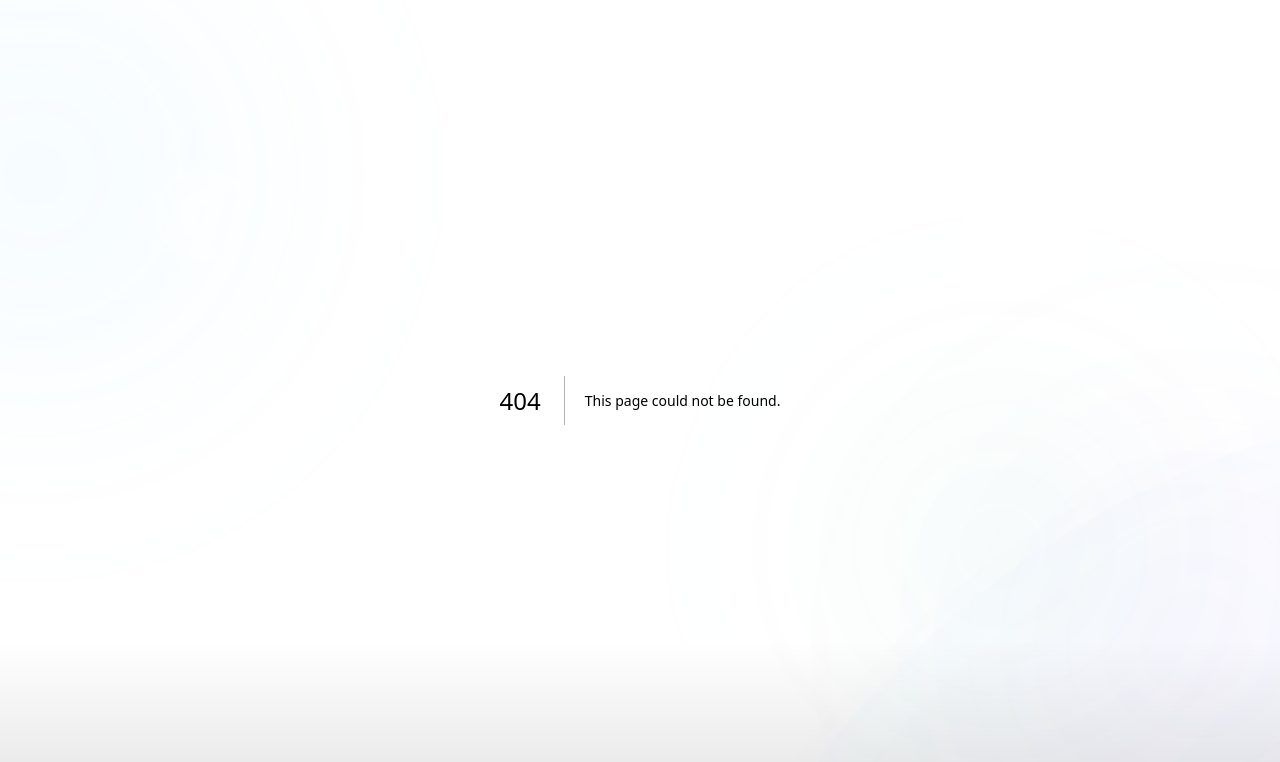
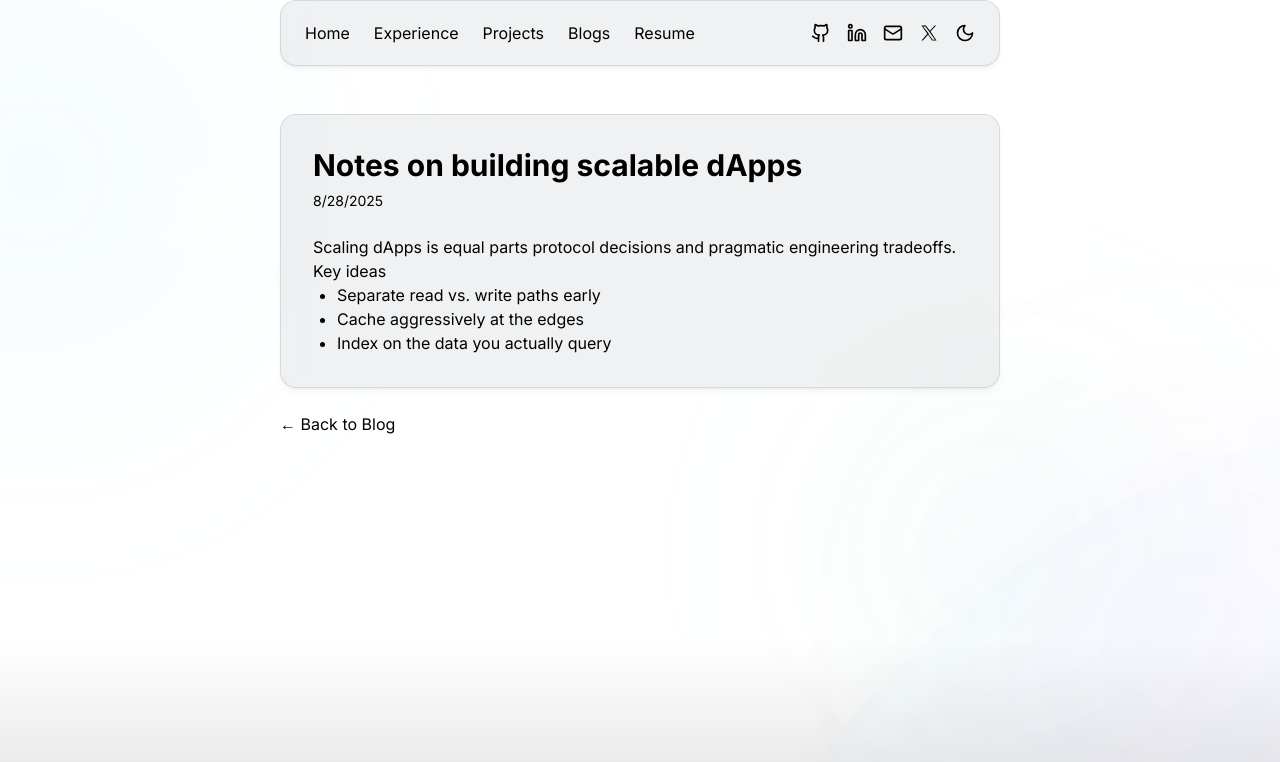
Before and after one commit to gks2022004/gauravKumar, a Next.js app: page /blog/notes-on-building-scalable-dapps in a window 1280 px wide. Before the commit this address had no page. Shown: the top 762 px of the page. Built offline with nearby package versions, Linux system fonts and the light colour scheme.

Commit message:
blog added

```diff
--- /dev/null
+++ b/app/blog/[slug]/page.tsx
@@ -0,0 +1,63 @@
+import { notFound } from "next/navigation";
+import Link from "next/link";
+import { Header } from "@/components/header";
+import { GlassCard, MousePositionEffect } from "@/components/ui/glass-card";
+import { getAllSlugs, getPostBySlug } from "@/lib/posts";
+
+export async function generateStaticParams() {
+  const slugs = getAllSlugs();
+  return slugs.map((slug) => ({ slug }));
+}
+
+export function generateMetadata({ params }: { params: { slug: string } }) {
+  const post = getPostBySlug(params.slug);
+  if (!post) return { title: "Post not found" };
+  return {
+    title: post.title,
+    description: post.excerpt,
+  };
+}
+
+export default function BlogPostPage({ params }: { params: { slug: string } }) {
+  const post = getPostBySlug(params.slug);
+  if (!post) return notFound();
+
+  return (
+    <main className="relative">
+      <MousePositionEffect />
+      <div className="max-w-3xl mx-auto px-6">
+        <Header />
+        <article className="mt-12 space-y-6">
+          <GlassCard className="p-8">
+            <h1 className="text-3xl font-bold text-foreground mb-2">{post.title}</h1>
+            <p className="text-sm text-foreground/60 mb-6">{new Date(post.date).toLocaleDateString()}</p>
+            <div className="prose prose-slate dark:prose-invert max-w-none">
+              {post.content.map((block, i) => {
+                if ("items" in block) {
+                  return (
+                    <ul key={i} className="list-disc pl-6">
+                      {block.items.map((it, idx) => (
+                        <li key={idx}>{it}</li>
+                      ))}
+                    </ul>
+                  );
+                }
+                switch (block.type) {
+                  case "h2":
+                    return <h2 key={i}>{block.text}</h2>;
+                  case "p":
+                    return <p key={i}>{block.text}</p>;
+                  default:
+                    return <p key={i}>{(block as any).text}</p>;
+                }
+              })}
+            </div>
+          </GlassCard>
+          <div>
+            <Link href="/blog" className="text-primary">← Back to Blog</Link>
+          </div>
+        </article>
+      </div>
+    </main>
+  );
+}
--- /dev/null
+++ b/app/blog/page.tsx
@@ -0,0 +1,28 @@
+import Link from "next/link";
+import { Header } from "@/components/header";
+import { GlassCard, MousePositionEffect } from "@/components/ui/glass-card";
+import { getPosts } from "@/lib/posts";
+
+export default function BlogPage() {
+  const posts = getPosts();
+  return (
+    <main className="relative">
+      <MousePositionEffect />
+      <div className="max-w-4xl mx-auto px-6">
+        <Header />
+        <section id="blog" className="mt-12 space-y-6">
+          <h1 className="text-3xl font-bold text-foreground">Blog</h1>
+          {posts.map((post) => (
+            <Link key={post.slug} href={`/blog/${post.slug}`}>
+              <GlassCard className="p-6 hover:scale-[1.01] transition-transform">
+                <h2 className="text-xl font-semibold text-foreground mb-1">{post.title}</h2>
+                <p className="text-sm text-foreground/60 mb-2">{new Date(post.date).toLocaleDateString()}</p>
+                <p className="text-foreground/80">{post.excerpt}</p>
+              </GlassCard>
+            </Link>
+          ))}
+        </section>
+      </div>
+    </main>
+  );
+}
--- a/app/layout.tsx
+++ b/app/layout.tsx
@@ -3,6 +3,7 @@ import type { Metadata } from "next";
 import { Inter } from "next/font/google";
 import { cn } from "@/lib/utils";
 import ThemedBackground from "@/components/themed-background";
+import { ScrollToHash } from "@/components/scroll-to-hash";
 
 const inter = Inter({ subsets: ["latin"] });
 
@@ -34,7 +35,7 @@ export default function RootLayout({
 }) {
   return (
   <html lang="en" suppressHydrationWarning>
-      <body className={cn(inter.className, "min-h-dvh antialiased bg-background text-foreground")}>
+  <body className={cn(inter.className, "min-h-dvh antialiased bg-background text-foreground")}>
         <script
           dangerouslySetInnerHTML={{
       __html: `(() => { try { const t = localStorage.getItem('theme'); if (t === 'dark') document.documentElement.classList.add('dark'); else document.documentElement.classList.remove('dark'); } catch {} })();`,
@@ -58,6 +59,7 @@ export default function RootLayout({
           }}
         />
   <ThemedBackground />
+  <ScrollToHash />
         {children}
       </body>
     </html>
--- a/components/header.tsx
+++ b/components/header.tsx
@@ -1,5 +1,6 @@
 "use client";
 import { useState } from "react";
+import Link from "next/link";
 import { Github, Linkedin, Mail } from "lucide-react";
 import { ThemeToggle } from "@/components/theme-toggle";
 
@@ -15,9 +16,10 @@ export function Header() {
           <svg className="w-5 h-5" viewBox="0 0 24 24" fill="currentColor"><path d="M3 6h18v2H3zM3 11h18v2H3zM3 16h18v2H3z"/></svg>
         </button>
         <nav className="hidden sm:flex items-center gap-6 text-foreground/80">
-          <a href="#about" className="nav-link hover:text-foreground">Home</a>
-          <a href="#experience" className="nav-link hover:text-foreground">Experience</a>
-          <a href="#projects" className="nav-link hover:text-foreground">Projects</a>
+          <Link href="/#about" className="nav-link hover:text-foreground">Home</Link>
+          <Link href="/#experience" className="nav-link hover:text-foreground">Experience</Link>
+          <Link href="/#projects" className="nav-link hover:text-foreground">Projects</Link>
+          <Link href="/blog" className="nav-link hover:text-foreground">Blogs</Link>
           <a href="https://drive.google.com/file/d/1Oz9JSSryflSq-QVwIASETTawW85bLgrx/view?usp=drivesdk/" target="_blank" rel="noreferrer" className="hover:text-foreground">Resume</a>
         </nav>
         <div className="flex items-center gap-4 text-foreground/80">
@@ -35,9 +37,10 @@ export function Header() {
       {open && (
   <div className="sm:hidden mt-3 border rounded-xl p-4 supports-[backdrop-filter]:backdrop-blur-md bg-white/20 dark:bg-black/25 border-white/20 dark:border-white/10 text-white dark:text-foreground">
           <div className="grid gap-2">
-            <a href="#about" className="nav-link">Home</a>
-            <a href="#experience" className="nav-link">Experience</a>
-            <a href="#projects" className="nav-link">Projects</a>
+            <Link href="/#about" className="nav-link">Home</Link>
+            <Link href="/#experience" className="nav-link">Experience</Link>
+            <Link href="/#projects" className="nav-link">Projects</Link>
+            <Link href="/blog" className="nav-link">Blogs</Link>
             <a href="https://drive.google.com/file/d/1Oz9JSSryflSq-QVwIASETTawW85bLgrx/view?usp=drivesdk/" target="_blank" rel="noreferrer">Resume</a>
           </div>
         </div>
--- /dev/null
+++ b/components/scroll-to-hash.tsx
@@ -0,0 +1,37 @@
+"use client";
+
+import { useEffect } from "react";
+import { usePathname, useSearchParams } from "next/navigation";
+
+function doScrollToHash() {
+  try {
+    const { hash } = window.location;
+    if (!hash) return;
+    const id = decodeURIComponent(hash.replace(/^#/, ""));
+    const el = document.getElementById(id);
+    if (!el) return;
+    // Delay a tick to ensure layout is painted
+    requestAnimationFrame(() => {
+      setTimeout(() => {
+        el.scrollIntoView({ behavior: "smooth", block: "start" });
+      }, 10);
+    });
+  } catch {}
+}
+
+export function ScrollToHash() {
+  const pathname = usePathname();
+  const searchParams = useSearchParams();
+
+  // On initial mount
+  useEffect(() => {
+    doScrollToHash();
+  }, []);
+
+  // On route/hash/search changes
+  useEffect(() => {
+    doScrollToHash();
+  }, [pathname, searchParams]);
+
+  return null;
+}
--- /dev/null
+++ b/lib/posts.ts
@@ -0,0 +1,55 @@
+export type Post = {
+  slug: string;
+  title: string;
+  date: string; // ISO date
+  excerpt: string;
+  content: Array<{ type: "p" | "h2" | "ul" | "li"; text: string } | { type: "ul"; items: string[] }>;
+};
+
+// Temporary in-memory posts. Replace with your CMS or MDX later.
+export const posts: Post[] = [
+  {
+    slug: "welcome-to-my-blog",
+    title: "Welcome to my blog",
+    date: "2025-08-29",
+    excerpt: "Kicking off a space to share notes on blockchain, dev tooling, and learning.",
+    content: [
+      { type: "p", text: "This blog is where I plan to write about Web3, blockchain design, and practical engineering tips." },
+      { type: "h2", text: "Topics I enjoy" },
+      { type: "ul", items: [
+        "Smart contracts and security",
+        "Scalable backend patterns",
+        "Developer experience and productivity",
+      ] },
+      { type: "p", text: "Stay tuned for more posts soon!" },
+    ],
+  },
+  {
+    slug: "notes-on-building-scalable-dapps",
+    title: "Notes on building scalable dApps",
+    date: "2025-08-28",
+    excerpt: "A few mental models I use when thinking about scale in decentralized apps.",
+    content: [
+      { type: "p", text: "Scaling dApps is equal parts protocol decisions and pragmatic engineering tradeoffs." },
+      { type: "h2", text: "Key ideas" },
+      { type: "ul", items: [
+        "Separate read vs. write paths early",
+        "Cache aggressively at the edges",
+        "Index on the data you actually query",
+      ] },
+    ],
+  },
+];
+
+export function getPosts() {
+  // latest first
+  return posts.slice().sort((a, b) => (a.date < b.date ? 1 : -1));
+}
+
+export function getPostBySlug(slug: string) {
+  return posts.find((p) => p.slug === slug);
+}
+
+export function getAllSlugs() {
+  return posts.map((p) => p.slug);
+}
```
